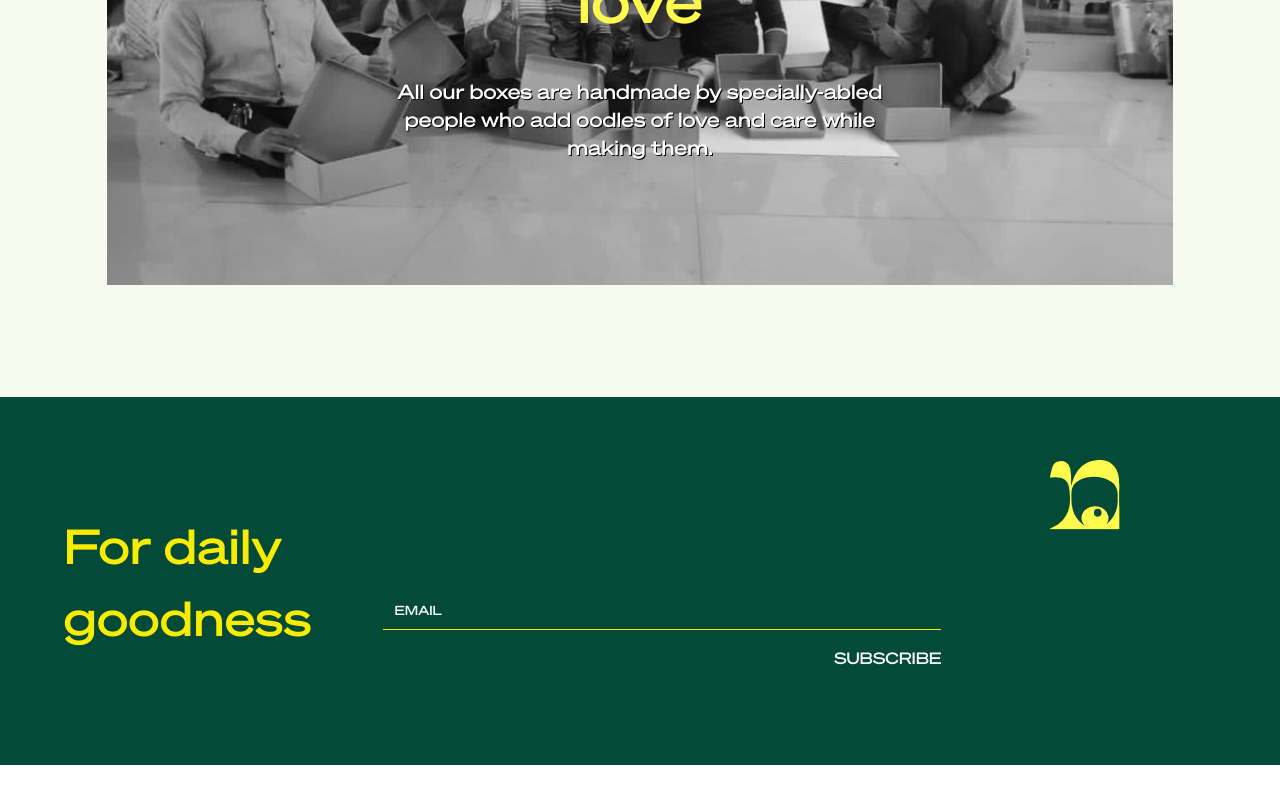
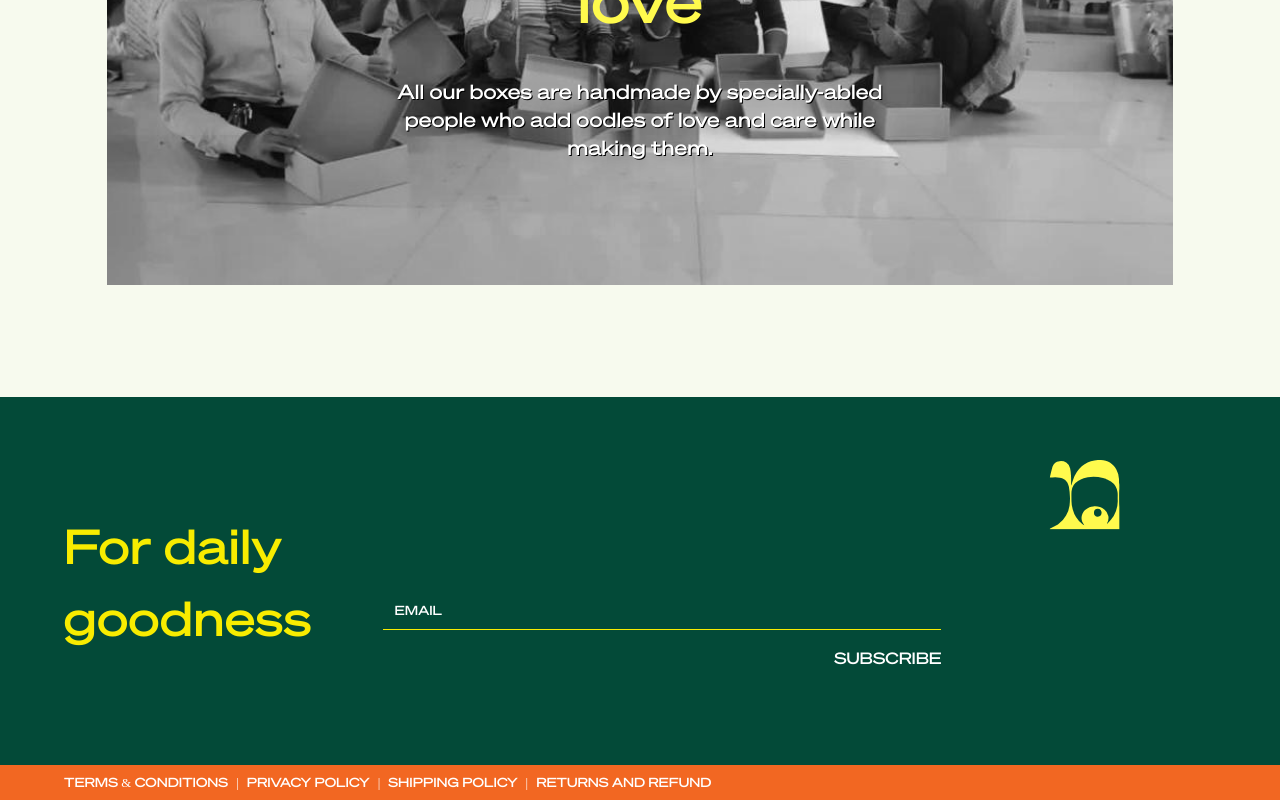
Before and after one commit to kryptonian41/mytry-next-app, a Next.js app: page / in a window 1280 px wide. Shown: the part 3332-4132 px from the top of the page. Before the commit the page ends 4097 px from the top, so only its background shows below. Built offline with nearby package versions, Linux system fonts and the light colour scheme.

Commit message:
added link to footer

```diff
--- a/components/Footer/footer.module.scss
+++ b/components/Footer/footer.module.scss
@@ -86,3 +86,32 @@
     }
   }
 }
+
+.linksContainer {
+  padding: 0.5rem 5%;
+  background-color: #f26722;
+  color: white;
+  text-transform: uppercase;
+  font-size: 0.8rem;
+  a {
+    margin-right: 0.5rem;
+
+    &:not(:first-of-type) {
+      margin-left: 0.5rem;
+    }
+  }
+
+  @media screen and (max-width: 640px) {
+    display: flex;
+    flex-wrap: wrap;
+    justify-content: space-between;
+
+    a {
+      margin: 0 !important;
+    }
+
+    .linkDivider {
+      display: none;
+    }
+  }
+}
--- a/components/Footer/index.jsx
+++ b/components/Footer/index.jsx
@@ -1,17 +1,29 @@
 import footerStyles from "./footer.module.scss";
 import Logo from "assets/svgs/logos/footer-logo.svg";
+import Link from "next/link";
 
 const index = () => {
   return (
-    <footer className={footerStyles.footerContainer}>
-      <h3>For daily goodness</h3>
-      <form>
+    <footer>
+      <div className={footerStyles.footerContainer}>
+        <h3>For daily goodness</h3>
+        <form>
           <input type="text" placeholder="EMAIL" />
           <br />
           <button type="submit">subscribe</button>
-      </form>
-      <div className={footerStyles.logoContainer}>
-        <Logo />
+        </form>
+        <div className={footerStyles.logoContainer}>
+          <Logo />
+        </div>
+      </div>
+      <div className={footerStyles.linksContainer}>
+        <Link href="/terms-and-conditions">Terms & Conditions</Link>
+        <span className={footerStyles.linkDivider}>|</span>
+        <Link href="/privacy-policy">Privacy Policy</Link>
+        <span className={footerStyles.linkDivider}>|</span>
+        <Link href="/shipping-policy">Shipping Policy</Link>
+        <span className={footerStyles.linkDivider}>|</span>
+        <Link href="/returns-and-refund-policy">Returns and Refund</Link>
       </div>
     </footer>
   );
```
